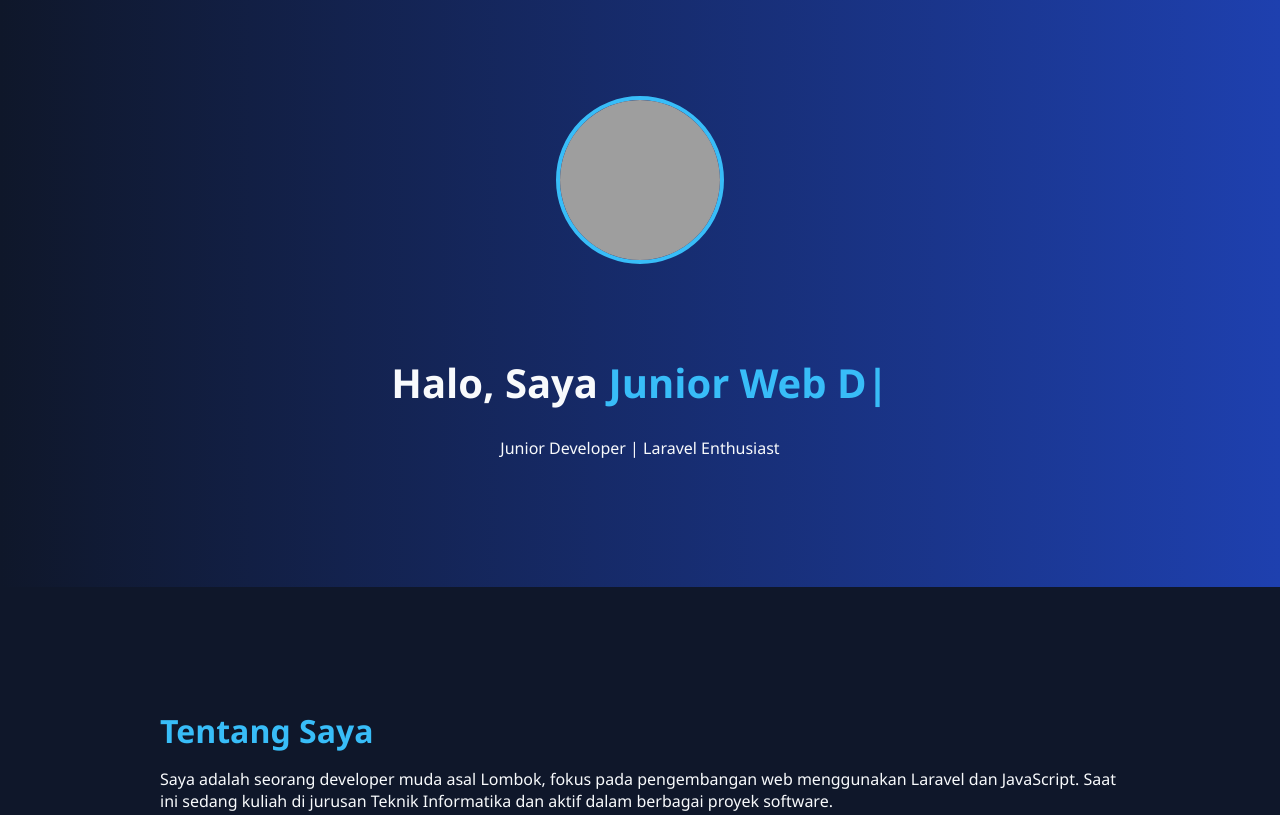
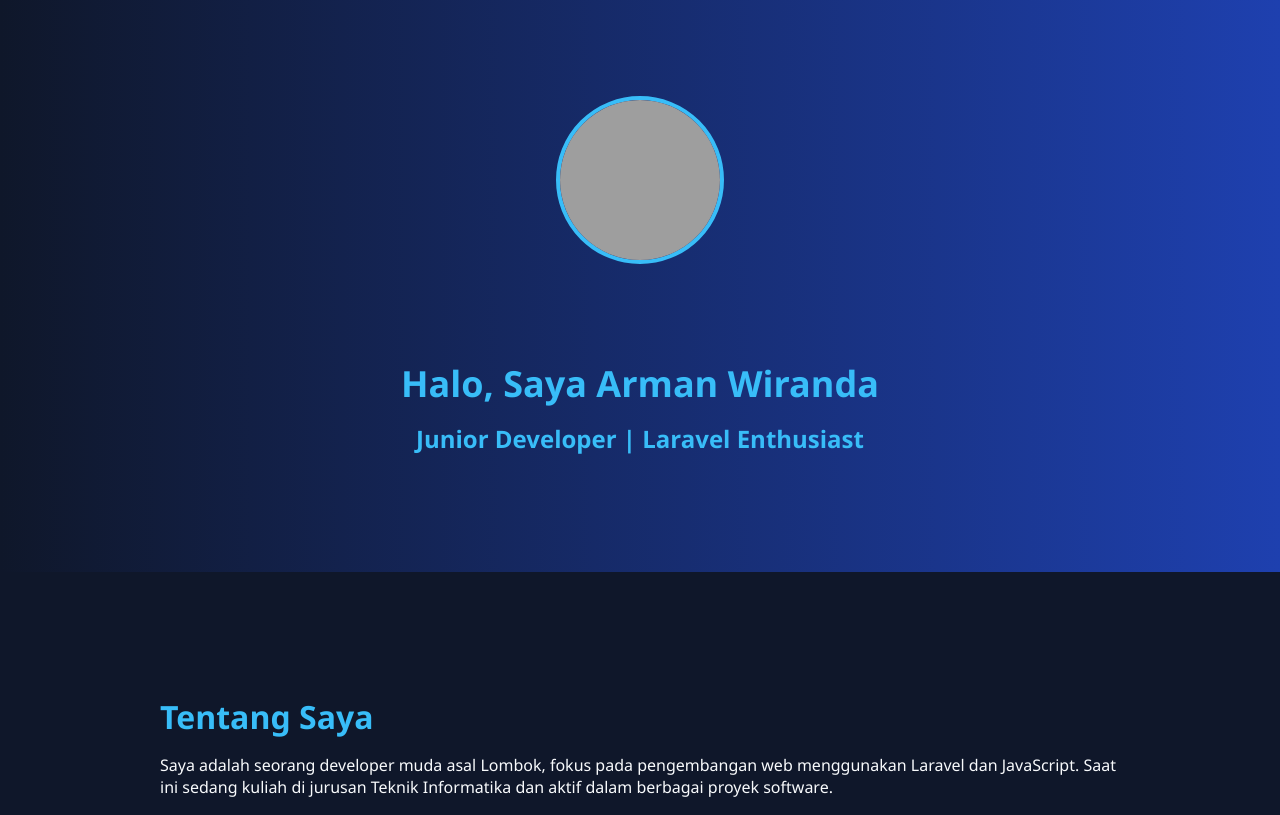
Before and after one commit to Randa23356/dwarunk-caut, a plain HTML site: page index.html in a window 1280 px wide. Shown: the top 815 px of the page. Drawn offline with nearby package versions, Linux system fonts and the light colour scheme; grey boxes are pictures that could not be loaded.

Commit message:
Update index.html

```diff
--- a/index.html
+++ b/index.html
@@ -124,13 +124,43 @@
   </style>
 </head>
 <body>
-  <header class="hero">
-    <img src="profile.jpg" alt="Foto Profil" class="profile-pic" />
-    <div class="container">
-      <h1>Halo, Saya <span class="typing"></span></h1>
-      <p>Junior Developer | Laravel Enthusiast</p>
+<header class="hero">
+  <img src="profile.jpg" alt="Foto Profil" class="profile-pic" />
+  <div class="container">
+    <div class="typing-box">
+      <span class="typing"></span>
     </div>
-  </header>
+  </div>
+</header>
+
+<!-- Di style.css atau <style> -->
+<style>
+.typing-box {
+  font-size: 1.5rem;
+  line-height: 1.8;
+  text-align: center;
+  margin-top: 1.5rem;
+}
+
+.typing-box h2,
+.typing-box p {
+  display: inline;
+}
+</style>
+
+<!-- Tambahkan di script -->
+<script src="https://cdn.jsdelivr.net/npm/typed.js@2.0.12"></script>
+<script>
+  const typed = new Typed(".typing", {
+    strings: [
+      `<h2>Halo, Saya <span style="color:#38bdf8;">Arman Wiranda</span></h2><br><p>Junior Developer | Laravel Enthusiast</p>`
+    ],
+    typeSpeed: 50,
+    backSpeed: 0,
+    showCursor: false,
+    loop: false
+  });
+</script>
 
   <section id="about" class="section">
     <div class="container">
@@ -171,21 +201,6 @@
     <p>© 2025 Arman Wiranda. Dibuat dengan semangat & kopi.</p>
   </footer>
 
-  <!-- Script: Typed.js -->
-  <script src="https://cdn.jsdelivr.net/npm/typed.js@2.0.12"></script>
-  <script>
-    const typed = new Typed(".typing", {
-      strings: ["Arman Wiranda", "Junior Web Developer", "Laravel Enthusiast"],
-      typeSpeed: 60,
-      backSpeed: 0,
-      backDelay: 3000,
-      loop: true,
-      smartBackspace: false,
-      showCursor: true,
-      fadeOut: false
-    });
-  </script>
-
   <!-- Scroll Animations -->
   <script>
     // Section fade-in
```
